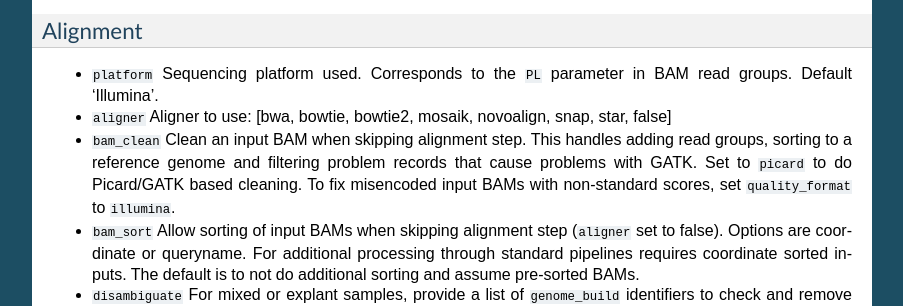
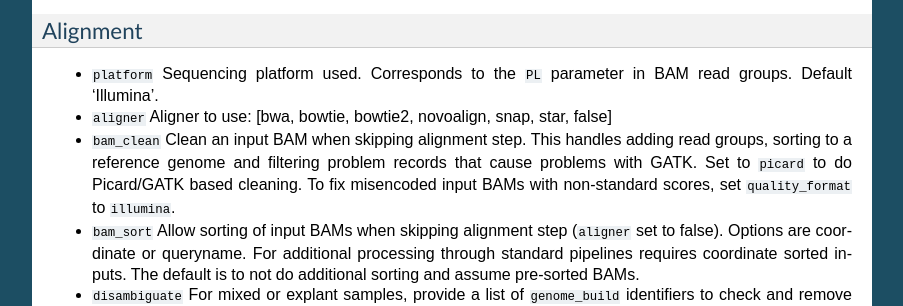
Before and after one commit to bcbio/bcbio-nextgen, a Sphinx documentation site: the page built from docs/contents/configuration.rst, in a window 1280 px wide and 900 px high, scrolled down 3606 px. Shown: the part 152-458 px from the top of the window, without its empty margins (198-1101 px from the left). Built offline with Sphinx 7.4.7, drawn with Linux system fonts in a browser that asks for light colours.

Commit message:
Remove mosaik reference from documentation. Thanks to @inti. Fixes #608

```diff
--- a/docs/contents/configuration.rst
+++ b/docs/contents/configuration.rst
@@ -238,7 +238,7 @@ Alignment
 
 - ``platform`` Sequencing platform used. Corresponds to the ``PL``
   parameter in BAM read groups. Default 'Illumina'.
--  ``aligner`` Aligner to use: [bwa, bowtie, bowtie2, mosaik, novoalign, snap, star,
+-  ``aligner`` Aligner to use: [bwa, bowtie, bowtie2, novoalign, snap, star,
    false]
 -  ``bam_clean`` Clean an input BAM when skipping alignment step. This
    handles adding read groups, sorting to a reference genome and
@@ -342,7 +342,7 @@ Variant calling
 -  ``variant_regions`` BED file of regions to call variants in.
 -  ``mark_duplicates`` Identify and remove variants [true, false]
    If true, will perform streaming duplicate marking with `samblaster`_ for
-   paired reads and `biobambam's bammarkduplicates` for single end reads.
+   paired reads and `biobambam's bammarkduplicates`_ for single end reads.
 -  ``recalibrate`` Perform base quality score recalibration on the
    aligned BAM file. Defaults to no recalibration. [false, gatk]
 -  ``realign`` Perform realignment around indels on the aligned BAM
```
Also changed, not shown: 1 other file.
